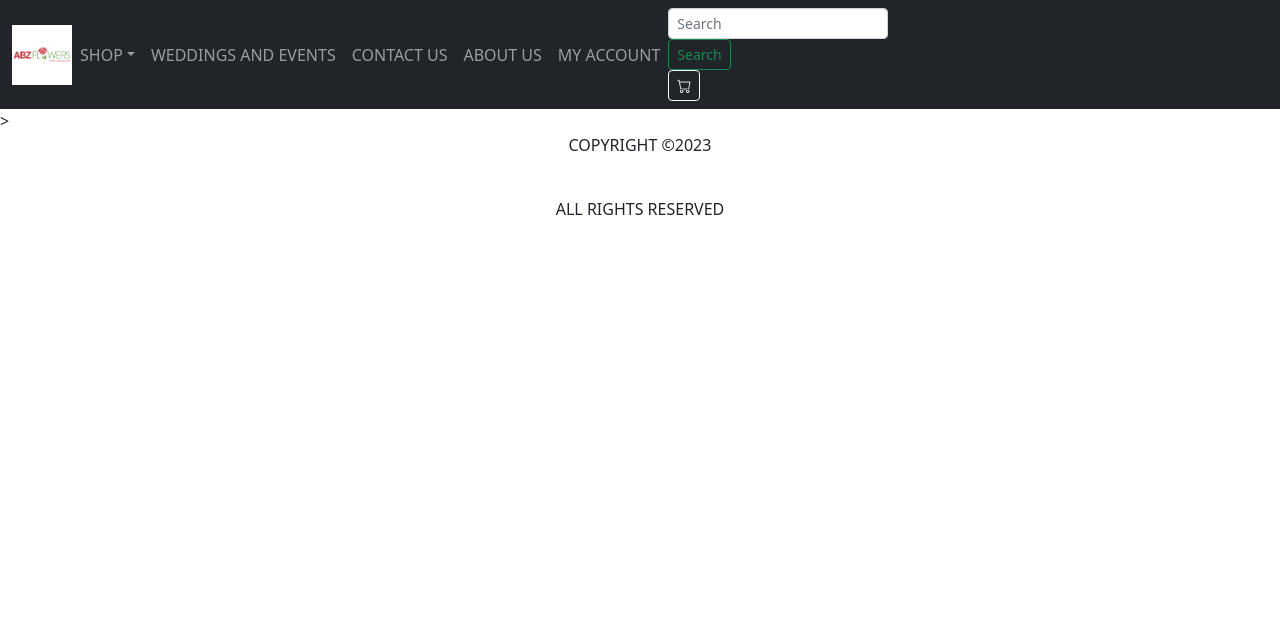
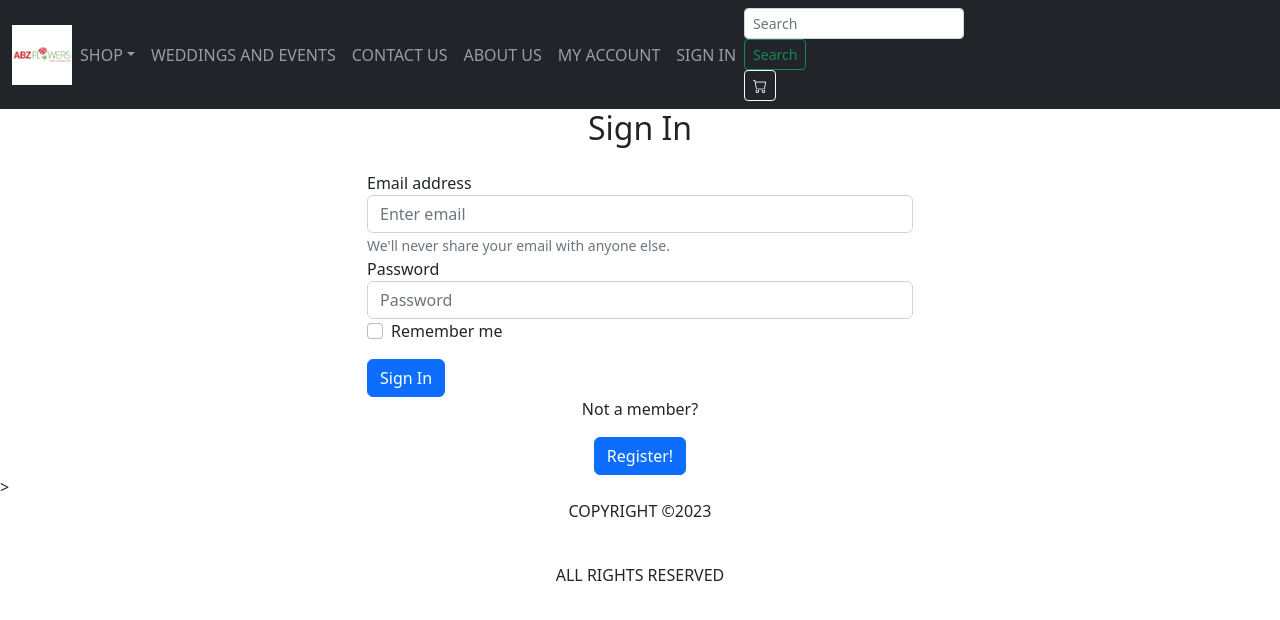
Before and after one commit to jihadftouny/flower-eshop, an Angular app in the folder ABZFlowers/: page /login in a window 1280 px wide. Before the commit this address led to /. Shown: the top 620 px of the page. Built offline with nearby package versions, Linux system fonts and the light colour scheme.

Commit message:
finished the contact us and login page

```diff
--- a/ABZFlowers/src/app/app-routing.module.ts
+++ b/ABZFlowers/src/app/app-routing.module.ts
@@ -19,6 +19,7 @@ const routes: Routes = [
   { path: 'events', component: EventsComponent },
   { path: 'admin-panel', component: AdminComponent },
   { path: 'login-dashboard', component: LoginDashboardComponent },
+  { path: 'login', component: LoginComponent },
   { path: 'cart', component: CartComponent },
 ];
 
--- a/ABZFlowers/src/app/contact-us/contact-us.component.html
+++ b/ABZFlowers/src/app/contact-us/contact-us.component.html
@@ -20,20 +20,33 @@
 
 <div class="text-center">
 <p><b>Get in touch with us</b></p>
-    <table>
-        <tr>
-            <td><input id="name" type="text" name="name" placeholder="Name" /></td>
-            <td><input type="text" name="email" placeholder="Email" /></td>
-            <td><input type="tel" name="number" placeholder="Phone Number" /></td><br>
-            <td><input type="text" name="message" placeholder="Message" /></td>
-        </tr>
-    </table>
+<div class="container">
+    <div class="row justify-content-center">
+        <div class="col-md-6">
+            <h2 class="text-center mb-4">Contact Us</h2>
+            <form>
+                <div class="form-group">
+                    <label for="inputName">Name</label>
+                    <input type="text" class="form-control" id="inputName" placeholder="Enter your name">
+                </div>
+                <div class="form-group">
+                    <label for="inputEmail">Email address</label>
+                    <input type="email" class="form-control" id="inputEmail" placeholder="Enter your email">
+                </div>
+                <div class="form-group">
+                    <label for="inputMessage">Message</label>
+                    <textarea class="form-control" id="inputMessage" rows="5" placeholder="Enter your message"></textarea>
+                </div>
+                <button type="submit" class="btn btn-primary btn-block">Send Message</button>
+            </form>
+        </div>
+    </div>
+</div>
 </div>
 <!-- <a href="#">
     <img src="../../assets/Images/wa" class="position-fixed bottom-0 end-0 m-3" style="width: 50px;">
   </a> -->
   <a href="https://wa.me/96103958855"  class="btn btn-success btn-floating position-fixed bottom-0 end-0 m-3">
-    <img src="../../assets/Images/wa2.png">
     <i class="bi bi-whatsapp"></i>
   </a>
 
--- a/ABZFlowers/src/app/header/header.component.html
+++ b/ABZFlowers/src/app/header/header.component.html
@@ -32,9 +32,9 @@
                 <li class="nav-item">
                     <a class="nav-link" routerLink="/login-dashboard">MY ACCOUNT</a>
                 </li>
-                <!-- <li class="nav-item">
-                    <a class="nav-link" routerLink="#">LOG OUT</a>
-                </li> -->
+                <li class="nav-item">
+                    <a class="nav-link" routerLink="/login">SIGN IN</a>
+                </li>
 
             </ul>
 
--- a/ABZFlowers/src/app/login/login.component.html
+++ b/ABZFlowers/src/app/login/login.component.html
@@ -1,38 +1,23 @@
-<div class="container-fluid">
-    <br>
+<div class="container">
+  <div class="row justify-content-center">
+      <div class="col-md-6">
+          <h2 class="text-center mb-4">Sign In</h2>
           <form>
-        <!-- Email input -->
-        <div class="form-outline mb-4">
-            <input type="email" id="form2Example1" class="form-control" />
-            <label class="form-label" for="form2Example1">Email address</label>
+              <div class="form-group">
+                  <label for="inputEmail">Email address</label>
+                  <input type="email" class="form-control" id="inputEmail" aria-describedby="emailHelp" placeholder="Enter email">
+                  <small id="emailHelp" class="form-text text-muted">We'll never share your email with anyone else.</small>
               </div>
-
-        <!-- Password input -->
-        <div class="form-outline mb-4">
-            <input type="password" id="form2Example2" class="form-control" />
-            <label class="form-label" for="form2Example2">Password</label>
+              <div class="form-group">
+                  <label for="inputPassword">Password</label>
+                  <input type="password" class="form-control" id="inputPassword" placeholder="Password">
               </div>
-
-        <!-- 2 column grid layout for inline styling -->
-        <div class="row mb-4">
-            <div class="col d-flex justify-content-center">
-                <!-- Checkbox -->
-                <div class="form-check">
-                    <input class="form-check-input" type="checkbox" value="" id="form2Example31" checked />
-                    <label class="form-check-label" for="form2Example31"> Remember me </label>
+              <div class="form-check mb-3">
+                  <input type="checkbox" class="form-check-input" id="rememberMe">
+                  <label class="form-check-label" for="rememberMe">Remember me</label>
               </div>
-            </div>
-
-            <div class="col">
-                <!-- Simple link -->
-                <a href="#!">Forgot password?</a>
-            </div>
-        </div>
-
-        <!-- Submit button -->
-        <button type="button" class="btn btn-primary btn-block mb-4">Sign in</button>
-
-        <!-- Register buttons -->
+              <button type="submit" class="btn btn-primary btn-block">Sign In</button>
+          </form>
           <div class="text-center">
             <p>Not a member? </p>
                <!-- Button to Open the Modal -->
@@ -47,13 +32,39 @@
 
                   <!-- Modal Header -->
                   <div class="modal-header">
-                        <h4 class="modal-title">Create Your ACcount</h4>
+                  <h4 class="modal-title">Create Your Account</h4>
                   <button type="button" class="btn-close" data-bs-dismiss="modal"></button>
                   </div>
 
                   <!-- Modal body -->
                   <div class="modal-body">
-                        Modal body..
+                  <div class="container">
+                    <div class="row justify-content-center">
+                      <div class="col-md-6">
+                        <h2 class="text-center mb-4">Register</h2>
+                        <form>
+                          <div class="form-group">
+                            <label for="inputName">Name</label>
+                            <input type="text" class="form-control" id="inputName" placeholder="Enter name">
+                          </div>
+                          <div class="form-group">
+                            <label for="inputEmail">Email address</label>
+                            <input type="email" class="form-control" id="inputEmail" aria-describedby="emailHelp" placeholder="Enter email">
+                            <small id="emailHelp" class="form-text text-muted">We'll never share your email with anyone else.</small>
+                          </div>
+                          <div class="form-group">
+                            <label for="inputPassword">Password</label>
+                            <input type="password" class="form-control" id="inputPassword" placeholder="Password">
+                          </div>
+                          <div class="form-group">
+                            <label for="inputConfirmPassword">Confirm Password</label>
+                            <input type="password" class="form-control" id="inputConfirmPassword" placeholder="Confirm Password">
+                          </div>
+                          <button type="submit" class="btn btn-primary">Submit</button>
+                        </form>
+                      </div>
+                    </div>
+                  </div>
                   </div>
 
                   <!-- Modal footer -->
@@ -64,11 +75,7 @@
                 </div>
                 </div>
               </div>
-            <p>or sign up with:</p>
-            <button type="button" class="btn btn-link btn-floating mx-1">
-                <i class="fab fa-google"></i>
-                <!-- <img alt="google" src="../../assets/Images/g3.png"/> -->
-            </button>
+
           </div>
-    </form>
   </div>
+</div>
```
Lines whose indentation alone changed are shown as unchanged.
